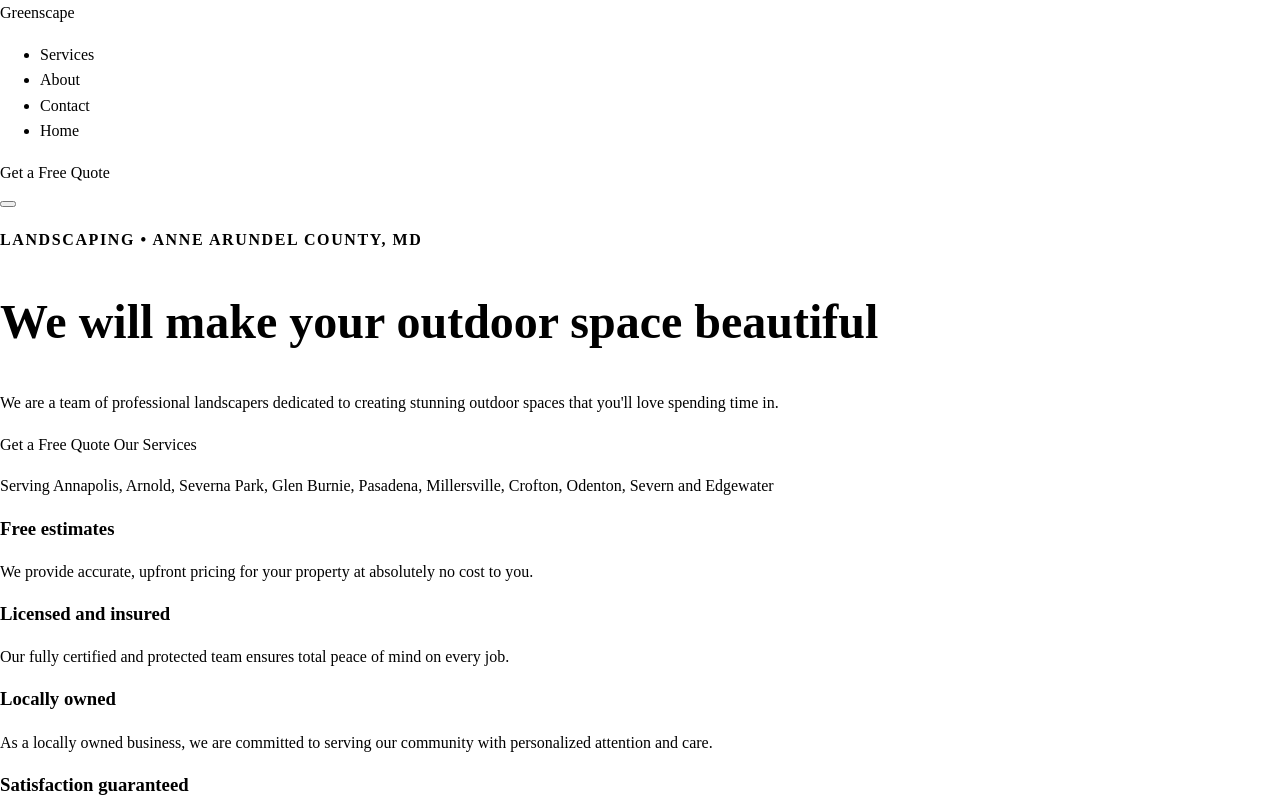
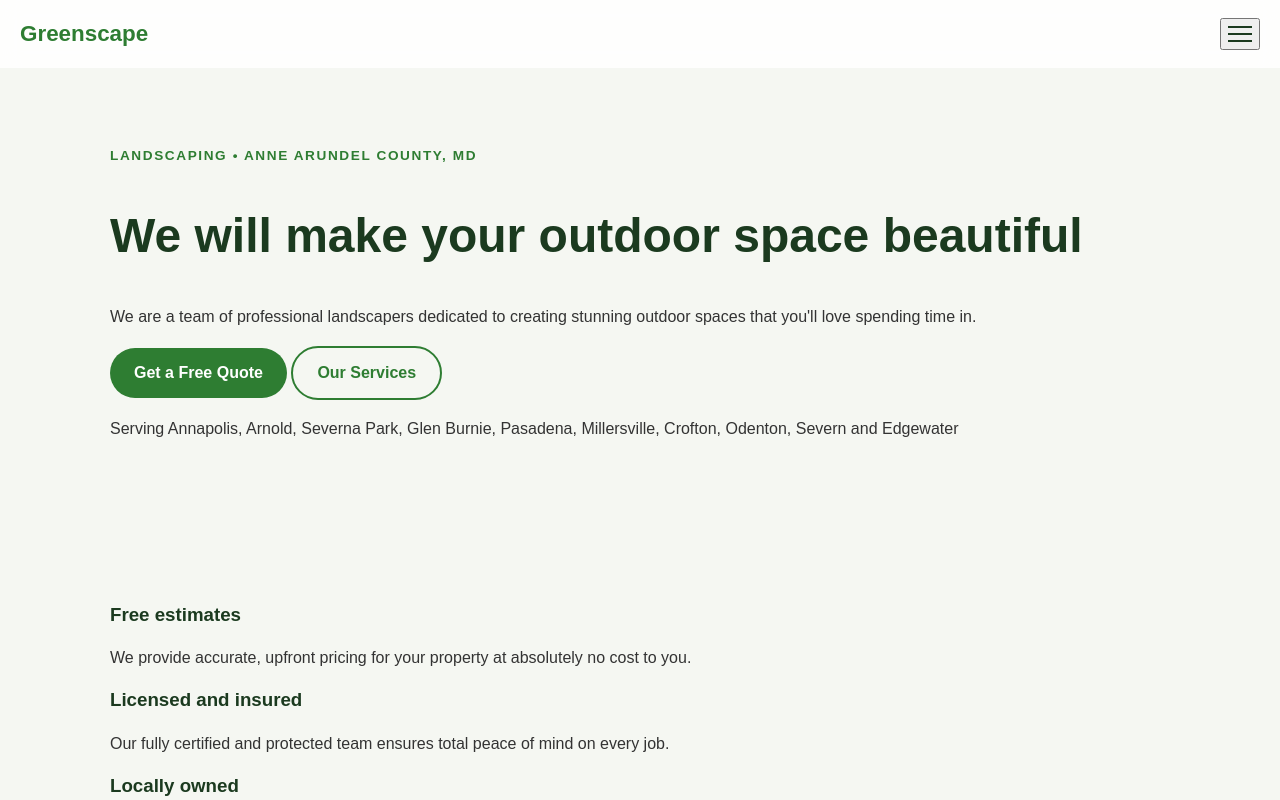
Before and after one commit to jdrohrer902-alt/Mock-up-website, a plain HTML site: page index.html in a window 1280 px wide. Shown: the top 800 px of the page. Drawn offline with Linux system fonts and the light colour scheme.

Commit message:
fixing css

```diff
--- a/css/style.css
+++ b/css/style.css
@@ -2,9 +2,21 @@
 body {margin: 0;}
 img {max-width: 100%; display: block;}
 a {text-decoration: none; color: inherit;}
-:root {--green:#2e7d32, --green-dark:#1b5e20, --dark:#1b3a1f, --light:#f5f7f2, --text:#333, --radius:16px, --shadow:0 10px 30px rgba(0,0,0,0,.08)}
-body {font-family: sans-serif, var(--text), var(--light); line-height: 1.6; }
-h1, h2, h3 {var:(--dark); line-height: 1.2;}
+:root {--green:#2e7d32; --green-dark:#1b5e20; --dark:#1b3a1f; --light:#f5f7f2; --text:#333; --radius:16px; --shadow:0 10px 30px rgba(0,0,,0,.08)}
+body {font-family: sans-serif; color: var(--text); background-color: var(--light); line-height: 1.6; }
+h1, h2, h3 {color: var(--dark); line-height: 1.2;}
 h1 {font-size: 3rem;}
-h4 {font-size: 2rem;}
-.eyebrow {font-size: 0.85 rem; text-transform: uppercase; letter-spacing: 0.1rem; color: var(--green); font-weight: 700; }
+h2 {font-size: 2rem;}
+.eyebrow {font-size: 0.85rem; text-transform: uppercase; letter-spacing: 0.1rem; color: var(--green); font-weight: 700; }
+.btn {display: inline-block; background-color: var(--green); color: white; padding: 12px 24px; border-radius: 100px; font-weight: 600; transition: background 0.2s; }
+.btn:hover {background-color: var(--green-dark);}
+.btn-ghost {display: inline-block; padding: 12px 24px; border-radius: 100px; font-weight: 600; transition: background 0.2s; border: 2px solid var(--green); color: var(--green); background: transparent;}
+.btn-ghost:hover {background-color: var(--green); color: white;}
+section {padding: 64px 20px; max-width: 1100px; margin: 0 auto;}
+header {display: flex; justify-content: space-between; align-items: center; padding: 16px 20px; z-index: 10; position: sticky; background: rgba(255,255,255,0.85); backdrop-filter: blur(10px);}
+.logo {font-size: 1.4rem; font-weight: 800; color: var(--green);}
+nav ul {display: flex; gap: 24px; list-style: none; margin: 0; padding: 0;}
+header nav {display: none;}
+header .btn {display: none;}
+.burger span {display: block; width: 24px; height: 2px; background: var(--dark); margin: 5px 0;}
+.hero {background-image: linear-gradient(rgba(0,0,0,0.6), rgba(0,0,0,0.3)), }
--- a/index.html
+++ b/index.html
@@ -8,17 +8,16 @@
 </head>
 <body>
     <header>
+        <a class="logo" href="index.html">Greenscape</a>
         <nav>
-            <a class="logo"href="index.html">Greenscape</a>
             <ul>
+                <li><a href="index.html">Home</a></li>
                 <li><a href="services.html">Services</a></li>
                 <li><a href="about.html">About</a></li>
                 <li><a href="contact.html">Contact</a></li>
-                <li><a href="index.html">Home</a></li>
             </ul>
-            <a href="quote.html" class="btn">Get a Free Quote</a>
         </nav>
-
+        <a href="quote.html" class="btn">Get a Free Quote</a>
         <button aria-label="Open menu" class="burger"><span></span><span></span><span></span></button>
     </header>
     <main>
@@ -102,18 +101,18 @@
         </section>
     </main>
     <footer>
-        <p>&copy; 2023 Greenscape Landscaping. All rights reserved. &bull; Serving Annapolis, Arnold, Severna Park, Glen Burnie, Pasadena, Millersville, Crofton, Odenton, Severn and Edgewater &bull; greenscapelandscaping.com &bull; (123) 456-7890</p>
+        <p>&copy; 2026 Greenscape Landscaping. All rights reserved. &bull; Serving Annapolis, Arnold, Severna Park, Glen Burnie, Pasadena, Millersville, Crofton, Odenton, Severn and Edgewater &bull; greenscapelandscaping.com &bull; (123) 456-7890</p>
         <p class="demo-note">&bull;THIS WEBSITE IS A DEMO, NOT FOR REAL BUSINESS&bull;</p>
+        <a class="logo" href="index.html">Greenscape</a>
         <nav>
-            <a class="logo"href="index.html">Greenscape</a>
             <ul>
+                <li><a href="index.html">Home</a></li>
                 <li><a href="services.html">Services</a></li>
                 <li><a href="about.html">About</a></li>
                 <li><a href="contact.html">Contact</a></li>
-                <li><a href="index.html">Home</a></li>
             </ul>
-            <a href="quote.html" class="btn">Get a Free Quote</a>
         </nav>
+        <a href="quote.html" class="btn">Get a Free Quote</a>
     </footer>
     <script src="js/main.js"></script>
 </body>
```
